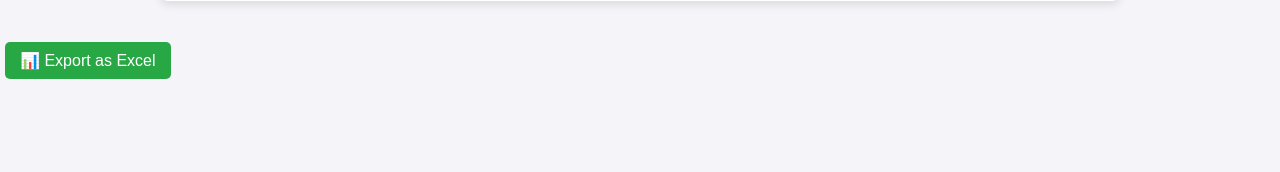
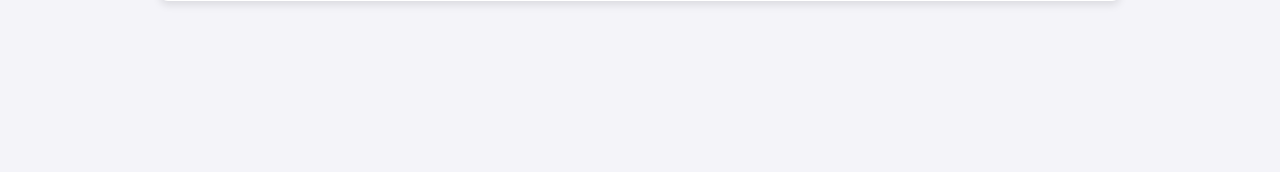
Before and after one commit to JashBhalakia1/API-Jash, a PHP site: page /Jash-API/sales_report.php in a window 1280 px wide. Shown: the part 360-532 px from the top of the page. Run offline with PHP 8.4, Linux system fonts and the light colour scheme; data that the repository does not hold is empty.

Commit message:
Excel Changes

```diff
--- a/sales_report.php
+++ b/sales_report.php
@@ -240,9 +240,7 @@ if ($_SERVER["REQUEST_METHOD"] == "POST") {
         </div>
     </div>
     <!-- Export Buttons -->
-<div class="export-btns">
-    <a href="#" id="exportExcel" class="export-btn excel-btn">📊 Export as Excel</a>
-</div>
+
 
 <script>
     document.getElementById("exportExcel").addEventListener("click", function() {
```
